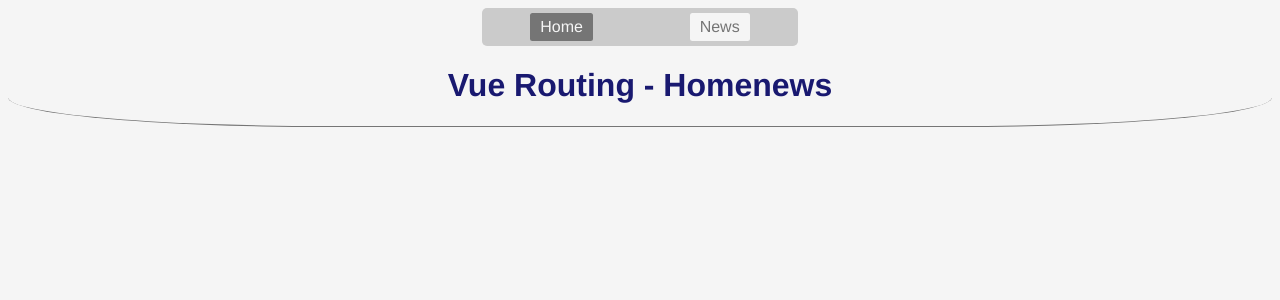
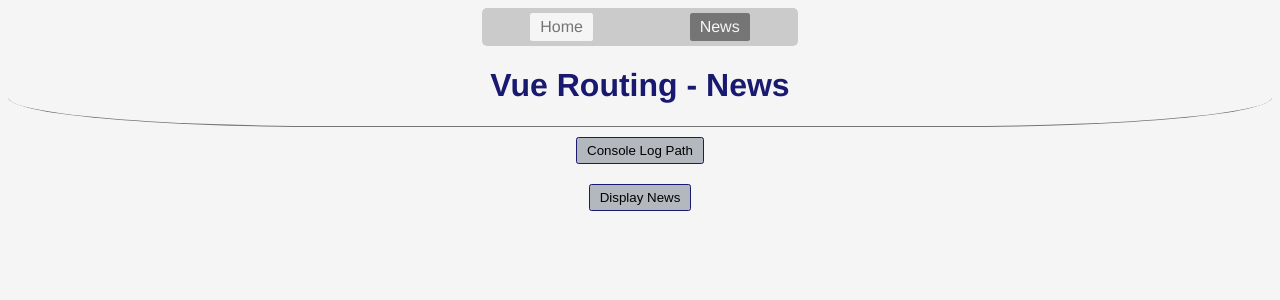
Before and after one commit to brellin/Vue-Bootstrap-Project, a Vue app: page /home/news in a window 1280 px wide. Shown: the top 300 px of the page. Built offline with nearby package versions, Linux system fonts and the light colour scheme.

Commit message:
use route name in header and loop lis

```diff
--- a/src/components/Header.vue
+++ b/src/components/Header.vue
@@ -2,10 +2,10 @@
   <!-- I could have done this without making it a component -->
   <header>
     <nav>
-      <router-link to="/home">Home</router-link>
-      <router-link to="/news">News</router-link>
+      <router-link to="/home" exact>Home</router-link>
+      <router-link to="/home/news">News</router-link>
     </nav>
-    <h1>Vue Routing - {{ this.pageName }}</h1>
+    <h1>Vue Routing - {{ pageName }}</h1>
   </header>
 </template>
 
@@ -13,8 +13,8 @@
 export default {
   name: "Header",
   computed: {
-    pageName: function() {
-      return this.$route.path.replace(/[/]/g, "");
+    pageName() {
+      return this.$route.name;
     }
   }
 };
@@ -32,7 +32,6 @@ header {
 
   h1 {
     color: midnightblue;
-    text-transform: capitalize;
   }
   nav {
     @include flex($justify: space-around);
--- a/src/components/News.vue
+++ b/src/components/News.vue
@@ -2,13 +2,11 @@
   <div class="news">
     <Button />
     <!-- Multi-functional button component (wouldn't normally do this) -->
-    <Button v-on:toggle="toggleOpen">{{ this.$data.open ? 'Hide' : 'Display' }} News</Button>
-    <div class="news-display" v-if="this.$data.open">
+    <Button v-on:toggle="toggleOpen">{{ isOpen ? 'Hide' : 'Display' }} News</Button>
+    <div class="news-display" v-if="isOpen">
       <h3>Some News</h3>
       <ul>
-        <li>News 1</li>
-        <li>News 2</li>
-        <li>News 3</li>
+        <li v-for="(val, index) in Array(3)" :key="index">News Article {{ index + 1 }}</li>
       </ul>
     </div>
   </div>
@@ -21,12 +19,12 @@ export default {
   components: { Button },
   methods: {
     toggleOpen() {
-      this.$data.open = !this.$data.open;
+      this.isOpen = !this.isOpen;
       return;
     }
   },
-  data: function() {
-    return { open: false };
+  data() {
+    return { isOpen: false };
   }
 };
 </script>
--- a/src/main.js
+++ b/src/main.js
@@ -24,7 +24,7 @@ const router = new VueRouter({
       name: 'Home'
     },
     {
-      path: '/news',
+      path: '/home/news',
       component: News,
       name: 'News'
     }
```
